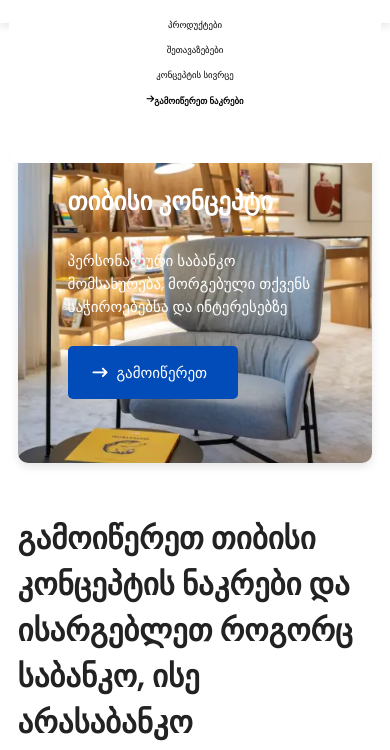
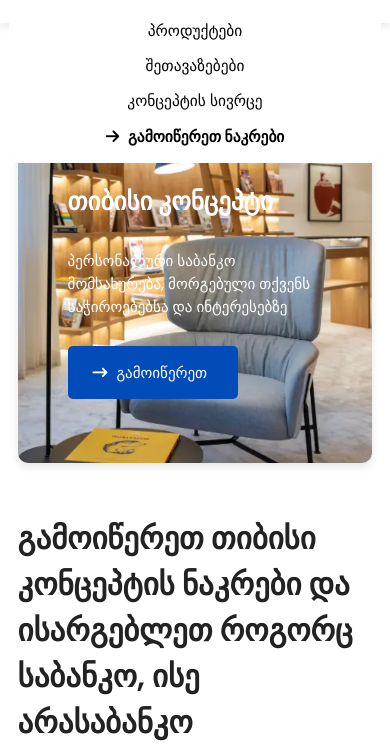
Before and after one commit to GiorgiOlqiashvili/TBC-Assignment, a plain HTML site: page index.html in a window 390 px wide. Both pictures are taken after a click on the element 336 px from the left and 44 px from the top of the page. Shown: the part 65-815 px from the top of the page. Drawn offline with nearby package versions, Linux system fonts and the light colour scheme.

Commit message:
fix/navbar font size

```diff
--- a/index.html
+++ b/index.html
@@ -54,6 +54,9 @@
 
 
 <section>
+    <div class="nakrebi">
+        <h2>შეარჩიეთ ნაკრები</h2>
+    </div>
     <div class="box-container1">
         <div class="box-content">
             <div class="box1 box0">
--- a/style.css
+++ b/style.css
@@ -144,16 +144,37 @@ html::-webkit-scrollbar-thumb{
     }
 
     .dropdown_menu {
+        font-size: 1.75rem;
         display: none;
         margin-top: 2rem;
+    }
+
+    .dropdown_menu .action-btn i {
+        margin-right: 1rem;
+        text-align: center;
+        margin-top: .5rem;
+    }
+
+    .dropdown_menu .action-btn {
+        font-size: 1.75rem;
     }
 }
 
 @media (max-width: 576px) {
     .dropdown_menu {
+        font-size: 1.75rem;
         margin-top: 2rem;
         left: 1rem;
         width: unset;
+    }
+
+    .dropdown_menu .action-btn {
+        font-size: 1.75rem;
+    }
+
+    .dropdown_menu .action-btn i {
+        margin-right: 1rem;
+        text-align: center;
     }
 }
 
@@ -783,3 +804,10 @@ section{
         max-width: 300px;
     }
 }
+
+
+
+.nakrebi h2{
+    font-size: 2.5rem;
+    font-weight: 800;
+}
```
